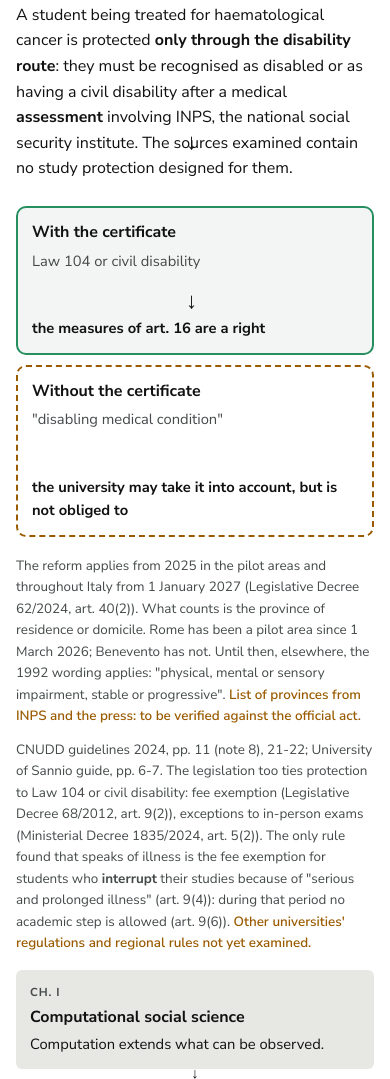
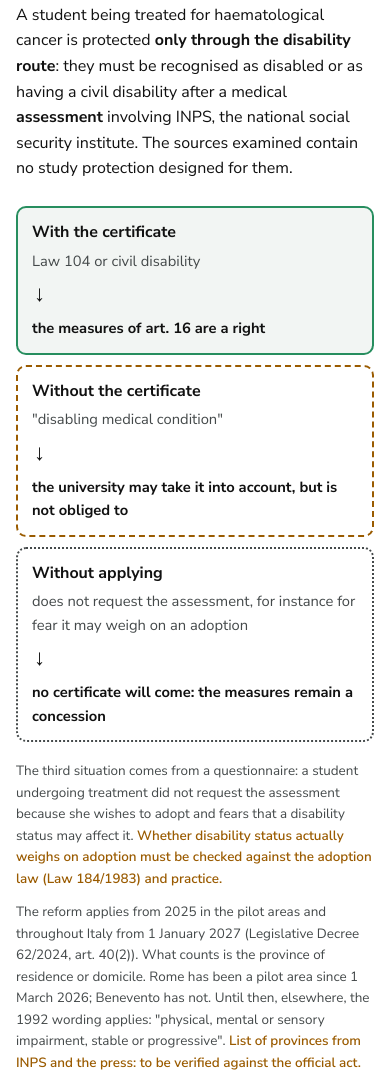
Before and after one commit to antonellaninfadoro/Nuovi-osservabili-art-16, a plain HTML site: page en/index.html in a window 390 px wide. Shown: the part 3211-4290 px from the top of the page. Drawn offline with Linux system fonts and the light colour scheme.

Commit message:
In breve: terza situazione "senza la domanda" (timore per l'adozione, da questionario); frecce corrette su mobile
Co-Authored-By: Claude Opus 5.5 <noreply@anthropic.com>
Claude-Session: https://claude.ai/code/session_013d5qVepvE1LVoQDoq7xSrB

```diff
--- a/en/index.html
+++ b/en/index.html
@@ -50,13 +50,14 @@
 .via .esito { color: var(--inchiostro); font-weight: 700; }
 .via.si { background: var(--fondo-corp); border: 2px solid var(--segno-corp); }
 .via.no { background: #fff; border: 2px dashed var(--segnala); }
+.via.zero { background: #fff; border: 2px dotted var(--tenue); }
 @media (max-width: 720px) {
   .ventaglio { grid-template-columns: 1fr; }
   .vt-radice { grid-row: auto; }
   .vt-radice::after { display: none; }
   .vt-parallela { grid-column: 1; }
   .via { grid-template-columns: 1fr; gap: 4px; }
-  .via i { transform: rotate(90deg); text-align: left; }
+  .via i { transform: rotate(90deg); width: 1.4rem; justify-self: start; text-align: center; }
 }
 </style>
 </head>
@@ -133,10 +134,12 @@
 
   <h3 class="vt-tit">The focus: students with disabilities and students with haematological cancer</h3>
   <p>A student being treated for haematological cancer is protected <b>only through the disability route</b>: they must be recognised as disabled or as having a civil disability after a medical <b>assessment</b> involving INPS, the national social security institute. The sources examined contain no study protection designed for them.</p>
-  <div class="vie" aria-label="The two routes of a student with haematological cancer">
+  <div class="vie" aria-label="The three situations of a student with haematological cancer">
     <div class="via si"><b>With the certificate</b><span>Law 104 or civil disability</span><i aria-hidden="true">→</i><span class="esito">the measures of art. 16 are a right</span></div>
     <div class="via no"><b>Without the certificate</b><span>"disabling medical condition"</span><i aria-hidden="true">→</i><span class="esito">the university may take it into account, but is not obliged to</span></div>
+    <div class="via zero"><b>Without applying</b><span>does not request the assessment, for instance for fear it may weigh on an adoption</span><i aria-hidden="true">→</i><span class="esito">no certificate will come: the measures remain a concession</span></div>
   </div>
+  <p class="nota">The third situation comes from a questionnaire: a student undergoing treatment did not request the assessment because she wishes to adopt and fears that a disability status may affect it. <span class="verifica">Whether disability status actually weighs on adoption must be checked against the adoption law (Law 184/1983) and practice.</span></p>
   <p class="nota">The reform applies from 2025 in the pilot areas and throughout Italy from 1 January 2027 (Legislative Decree 62/2024, art. 40(2)). What counts is the province of residence or domicile. Rome has been a pilot area since 1 March 2026; Benevento has not. Until then, elsewhere, the 1992 wording applies: "physical, mental or sensory impairment, stable or progressive". <span class="verifica">List of provinces from INPS and the press: to be verified against the official act.</span></p>
   <p class="nota">CNUDD guidelines 2024, pp. 11 (note 8), 21-22; University of Sannio guide, pp. 6-7. The legislation too ties protection to Law 104 or civil disability: fee exemption (Legislative Decree 68/2012, art. 9(2)), exceptions to in-person exams (Ministerial Decree 1835/2024, art. 5(2)). The only rule found that speaks of illness is the fee exemption for students who <b>interrupt</b> their studies because of "serious and prolonged illness" (art. 9(4)): during that period no academic step is allowed (art. 9(6)). <span class="verifica">Other universities' regulations and regional rules not yet examined.</span></p>
   <ol class="percorso-tesi" aria-label="The chapters of the thesis">
```
Also changed, not shown: effetti/index.html (+1 -0 lines), index.html (+5 -2 lines), 1 other file.
